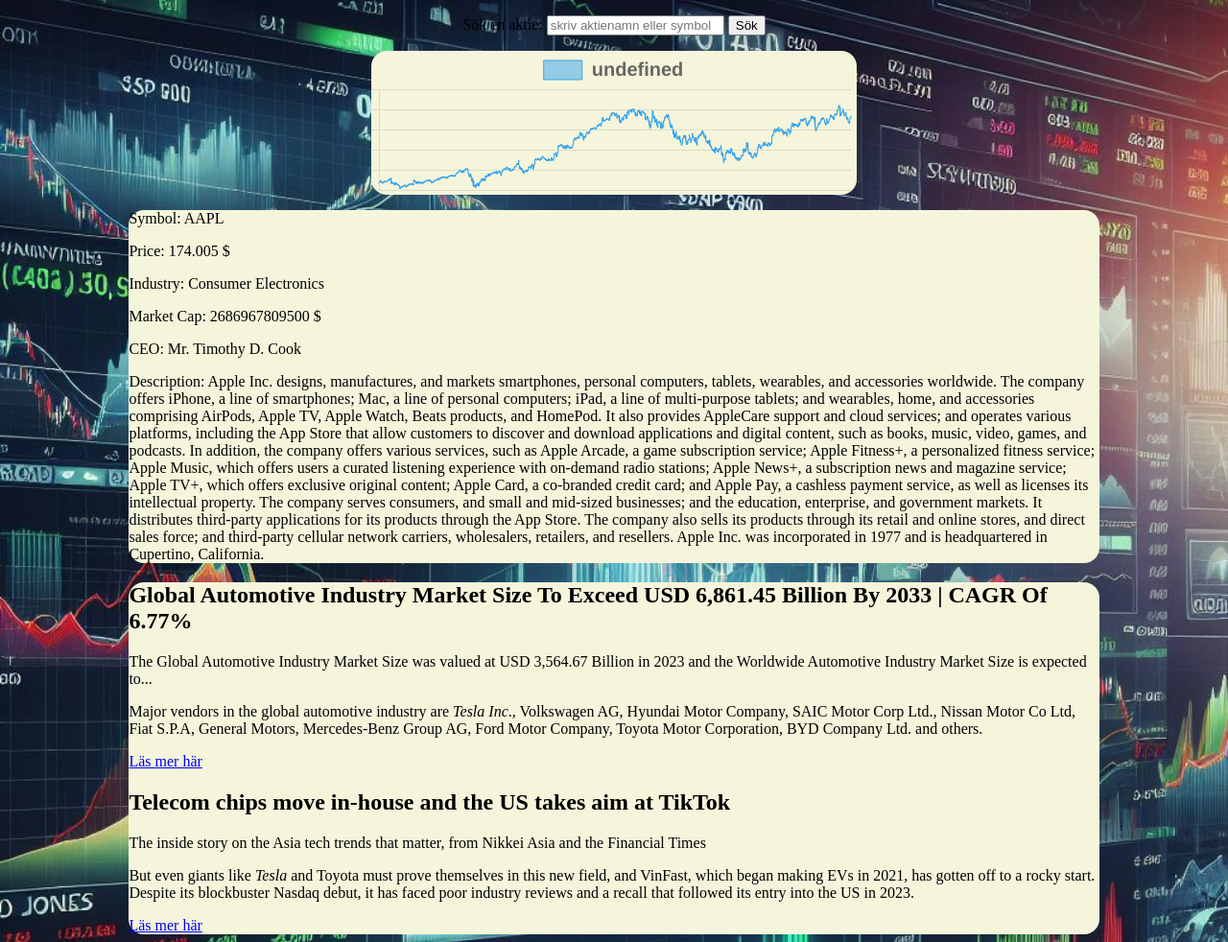
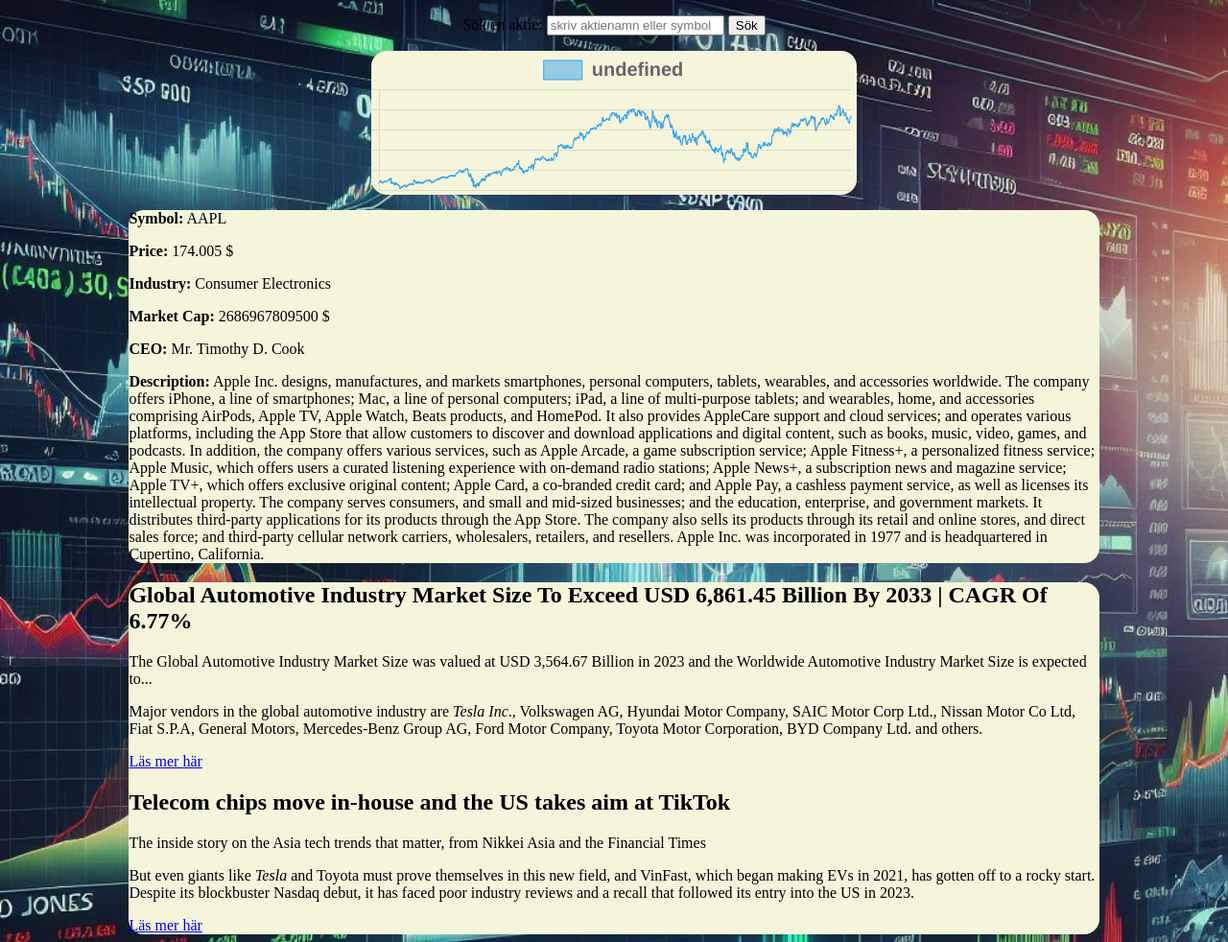
Before and after one commit to Himoazo/frontend-Project, a website built with Parcel: page src/index.html in a window 1280 px wide. Shown: the whole page at 96% size. Built offline with nearby package versions, Linux system fonts and the light colour scheme.

Commit message:
Styling + browserlist

```diff
--- a/package.json
+++ b/package.json
@@ -9,6 +9,7 @@
     "start": "parcel --open msedge",
     "build": "parcel build"
   },
+  "browserslist": "> 0.5%, last 2 versions, not dead",
   "dependencies": {
     "chart.js": "^4.4.2",
     "parcel": "^2.12.0"
--- a/src/CSS/_layout.scss
+++ b/src/CSS/_layout.scss
@@ -8,6 +8,14 @@
     background-attachment: fixed;
 }
 
+//Sök
+.searchBox{
+    width: fit-content;
+    margin: 2vh  auto;
+
+}
+
+/* Förslagslista */
 #autoComplete{
     background-color: beige;
     width: fit-content;
@@ -24,19 +32,22 @@
     }
 }
 
+/* Diagram */
 .chart{
     @include base.divStyle;
 }
+
+//Företags profil
+.label{
+    font-weight: bold;
+}
+
 #corpProfile, #newsDiv{
     @include base.divStyle;
 }
 
-.searchBox{
-    width: fit-content;
-    margin: 2vh  auto;
 
-}
-
+//Diagram
 .chart{
     margin: 0 auto;
     width: 40%;
--- a/src/JS/main.js
+++ b/src/JS/main.js
@@ -45,9 +45,10 @@
     }
   ];
 
-let searchInput = document.getElementById("stock-search");
+let searchInput = document.getElementById("stock-search"); //input
 let autoComplete = document.getElementById("autoComplete");
 const errorDiv = document.getElementById("errorMsg"); // div för eventuella errors
+
 //Matchar den sökta aktien med aktierna i nasdaq
 searchInput.addEventListener("input", function() {
     let result = [];
@@ -78,7 +79,6 @@
 // Gör att det går att klicka på/välja en aktie från resultatslistan, tar from Symbl och skickar den med fetchData
 function selectKeyWord(stock) {
     searchInput.value = stock.innerHTML;
-
     const chosenStock = nasdaqData.find((stock) => stock.Name === searchInput.value);
 
     if (chosenStock) {
@@ -97,7 +97,7 @@
 }
 
 
-
+// Anrop till API som hämtar akite historiskapriser
  /*    async function fetchData(stockSymbol, stockName) {
     try {
         const response = await fetch(``);
@@ -113,16 +113,17 @@
  */
 
 priceChart(testData);  //¤¤¤¤¤¤¤¤¤¤¤¤¤¤
+// Chart.js aktie diagram
 function priceChart(data/* , stockName */){
 const priceHistory = data.historical;
 
 const datesArray = priceHistory.map((row) => row.date);
 const pricesArray = priceHistory.map((row) => row.close);
 
-const existingChart = Chart.getChart('priceChart'); // Get existing chart instance
-
+//Kontroll vid ett nytt anrop tar bort befintligt diagram för att visa ett nytt
+const existingChart = Chart.getChart('priceChart');
 if (existingChart) {
-    existingChart.destroy(); // Destroy existing chart if it exists
+    existingChart.destroy();
 }
 
 new Chart(document.getElementById('priceChart'), {
@@ -170,6 +171,7 @@
 });
 }
 
+//Anrop till företags profil API
 /* async function fetchProfile(stockSymbol) {
     try {
         const response = await fetch();
@@ -185,20 +187,21 @@
 
 
 showProfile(profile);
+// Skriver ut profile detaljer til DOM
 function showProfile(profile){
    const profileDiv = document.getElementById("corpProfile");
    profileDiv.innerHTML = "";
    for(let item of profile){
-    profileDiv.innerHTML += `<p> Symbol: ${item.symbol}</p>`;
-    profileDiv.innerHTML += `<p> Price: ${item.price} $</p>`;
-    profileDiv.innerHTML += `<p> Industry: ${item.industry}</p>`;
-    profileDiv.innerHTML += `<p> Market Cap: ${item.mktCap} $</p>`;
-    profileDiv.innerHTML += `<p> CEO: ${item.ceo}</p>`;
-    profileDiv.innerHTML += `<p> Description: ${item.description}</p>`;
-
+    profileDiv.innerHTML += `<p> <span class="label">Symbol:</span> ${item.symbol}</p>`;
+    profileDiv.innerHTML += `<p> <span class="label">Price:</span> ${item.price} $</p>`;
+    profileDiv.innerHTML += `<p> <span class="label">Industry:</span> ${item.industry}</p>`;
+    profileDiv.innerHTML += `<p> <span class="label">Market Cap:</span> ${item.mktCap} $</p>`;
+    profileDiv.innerHTML += `<p> <span class="label">CEO:</span> ${item.ceo}</p>`;
+    profileDiv.innerHTML += `<p> <span class="label">Description:</span> ${item.description}</p>`;
    }
 }
 
+// Anrop till aktienyheters API
 /* async function fetchNews(stockSymbol) {
     try {
         const response = await fetch(``);
@@ -212,6 +215,7 @@
 }  */
 
 stockNews(testNews);
+// Skriver ut aktienyheter till DOM
 function stockNews(testNews){
     let newsDiv = document.getElementById("newsDiv");
     newsDiv.innerHTML= "";
```
